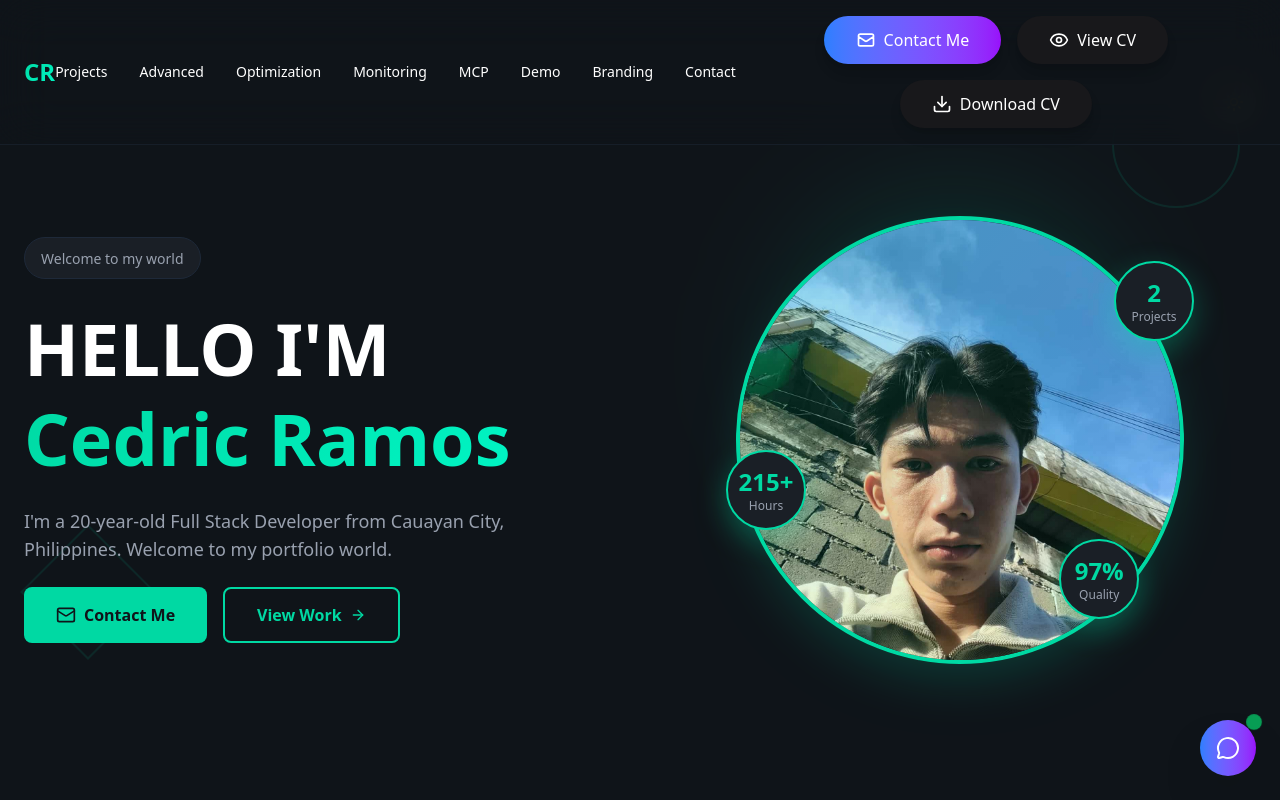
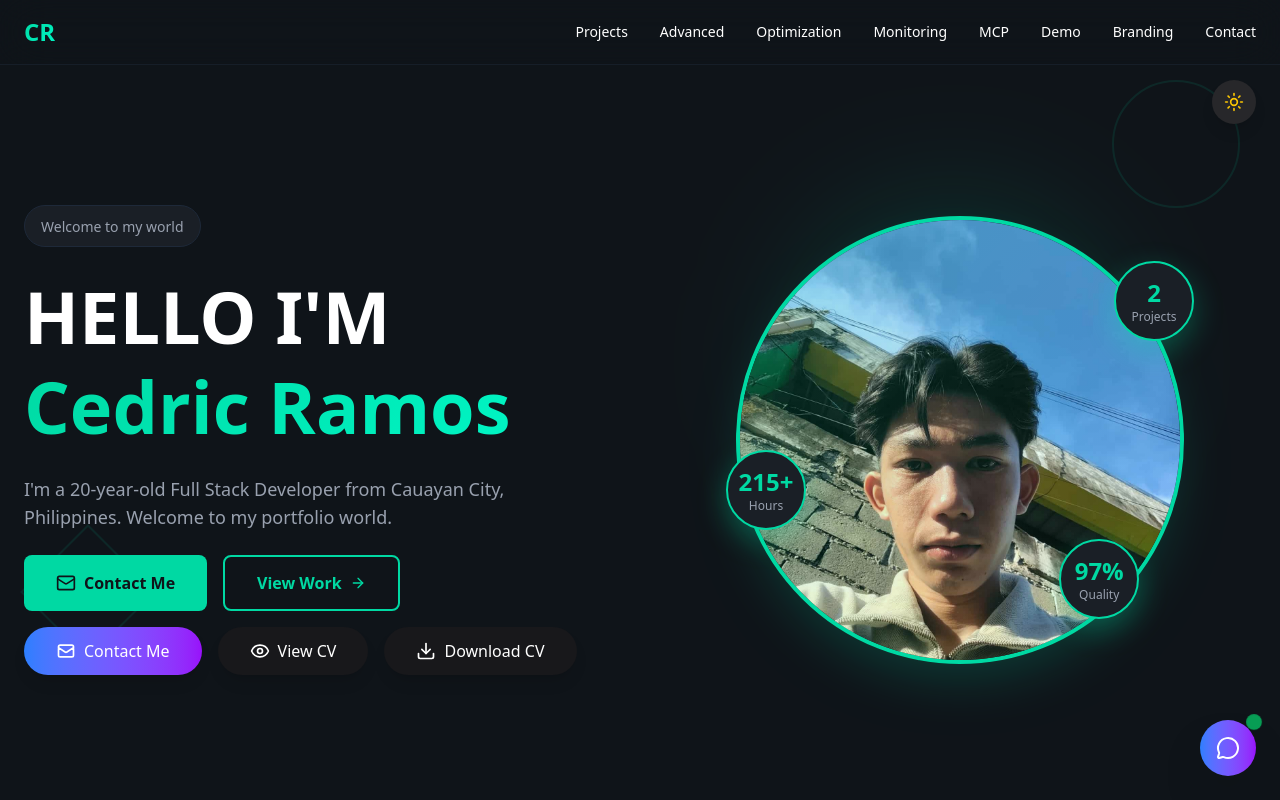
Before and after one commit to cdrcrmss/digital-twin-workshop, a Next.js app in the folder my-portfolio/: page / in a window 1280 px wide. Shown: the top 800 px of the page. Built offline with nearby package versions, Linux system fonts and the light colour scheme.

Commit message:
Move CV buttons from navbar to hero section

```diff
--- a/my-portfolio/app/page.tsx
+++ b/my-portfolio/app/page.tsx
@@ -54,7 +54,6 @@ export default function Home() {
             <a href="/professional" className="hover:text-[#00d9a3] transition">Branding</a>
             <a href="#contact" className="hover:text-[#00d9a3] transition">Contact</a>
           </div>
-          <CVViewer />
         </div>
       </nav>
 
@@ -86,6 +85,7 @@ export default function Home() {
               <a href="#portfolio" className="btn-outline flex items-center gap-2">
                 View Work <ArrowRight className="w-4 h-4" />
               </a>
+              <CVViewer />
             </div>
           </div>
 
```
